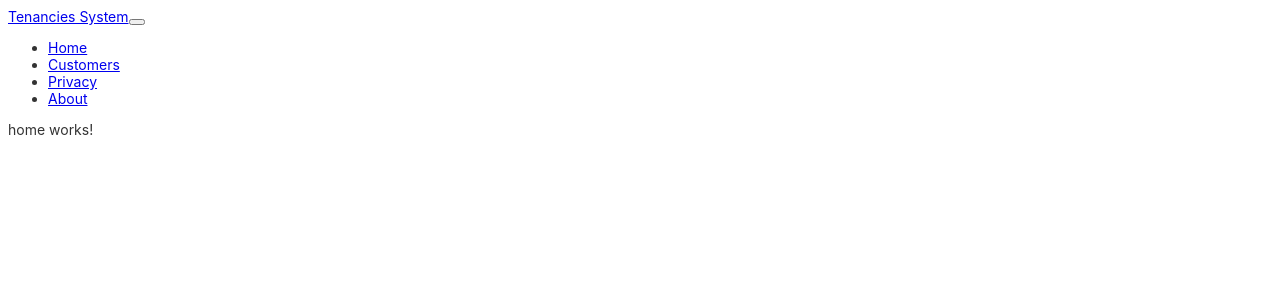
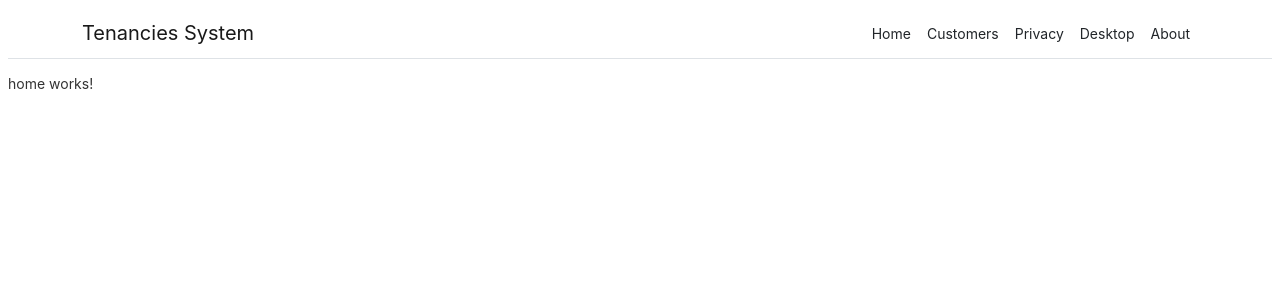
Before and after one commit to hamidyaseen/TenancyManagement, an Angular app: page /home in a window 1280 px wide. Shown: the top 300 px of the page. Built offline with nearby package versions, Linux system fonts and the light colour scheme.

Commit message:
Involved Bootstrap.CSS
Added bootstrap CSS in topbar locally.

```diff
--- a/package.json
+++ b/package.json
@@ -18,6 +18,7 @@
     "@angular/platform-browser": "~12.0.3",
     "@angular/platform-browser-dynamic": "~12.0.3",
     "@angular/router": "~12.0.3",
+    "bootstrap": "^5.0.2",
     "rxjs": "~6.6.0",
     "tslib": "^2.1.0",
     "zone.js": "~0.11.4"
--- a/src/app/app-routing.module.ts
+++ b/src/app/app-routing.module.ts
@@ -12,6 +12,7 @@ const routes: Routes = [
   { path: 'home', component: HomeComponent },
   { path: 'about', component: AboutComponent },
   { path: 'privacy', component: PrivacyComponent },
+  { path: 'desktop', component: DesktopComponent },
   { path: '', redirectTo: '/home', pathMatch: 'full' },
   { path: '**', component: PathNotFoundComponent },
 ];
--- a/src/app/app.component.scss
+++ b/src/app/app.component.scss
@@ -24,7 +24,7 @@ p {
   flex: 1;
 }
 
-.toolbar {
+/*.toolbar {
   position: absolute;
   top: 0;
   left: 0;
@@ -55,3 +55,4 @@ p {
 .toolbar #youtube-logo:hover {
   opacity: 0.8;
 }
+*/
--- a/src/app/top/topbar/topbar.component.html
+++ b/src/app/top/topbar/topbar.component.html
@@ -22,9 +22,9 @@
         <li class="nav-item" [routerLinkActive]="['link-active']">
           <a class="nav-link text-dark" [routerLink]="['/privacy']">Privacy</a>
         </li>
-        <!--<li class="nav-item" [routerLinkActive]="['link-active']">
+        <li class="nav-item" [routerLinkActive]="['link-active']">
           <a class="nav-link text-dark" [routerLink]="['/desktop']">Desktop</a>
-        </li>-->
+        </li>
 
         <li class="nav-item" [routerLinkActive]="['link-active']">
           <a class="nav-link text-dark" [routerLink]="['/about']">About</a>
--- a/src/app/top/topbar/topbar.component.scss
+++ b/src/app/top/topbar/topbar.component.scss
@@ -0,0 +1 @@
+@import '~bootstrap/dist/css/bootstrap.min.css';
```
Also changed, not shown: 1 other file (tests, documents, lock files or other folders).
